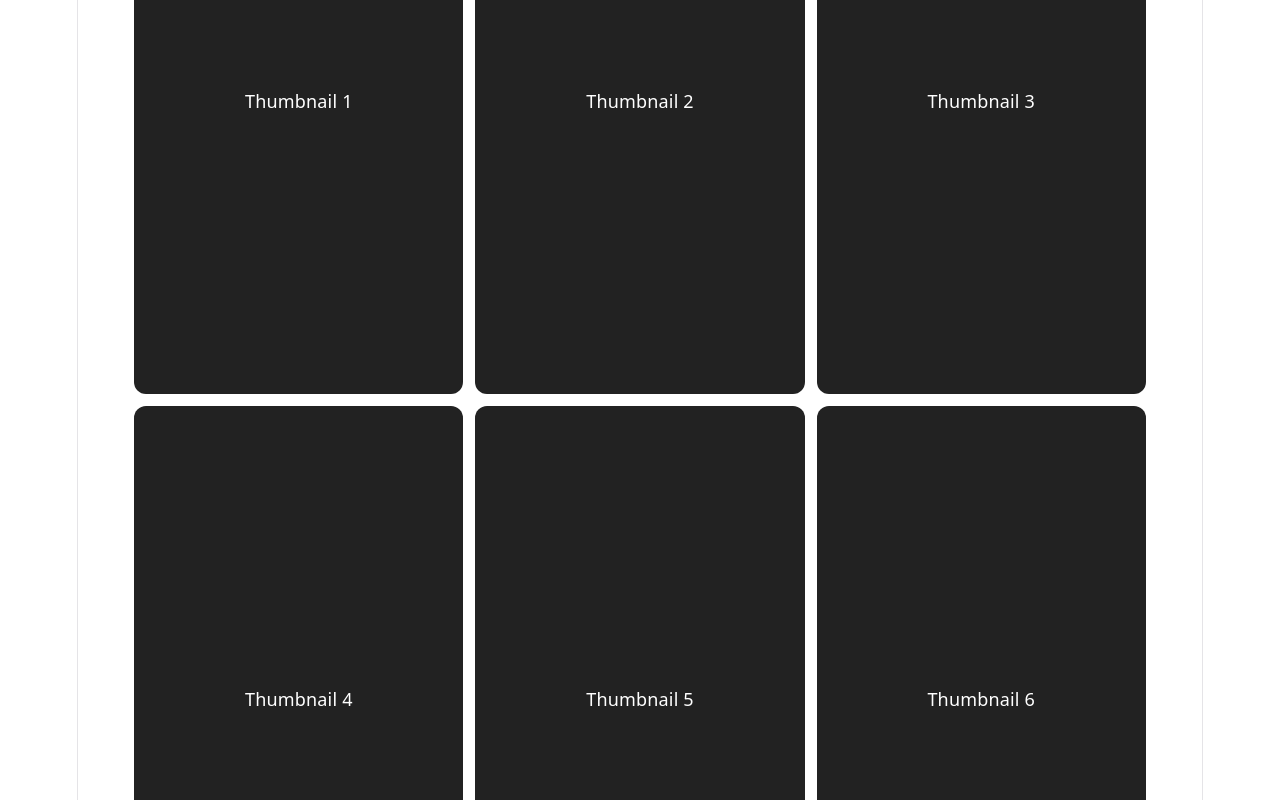
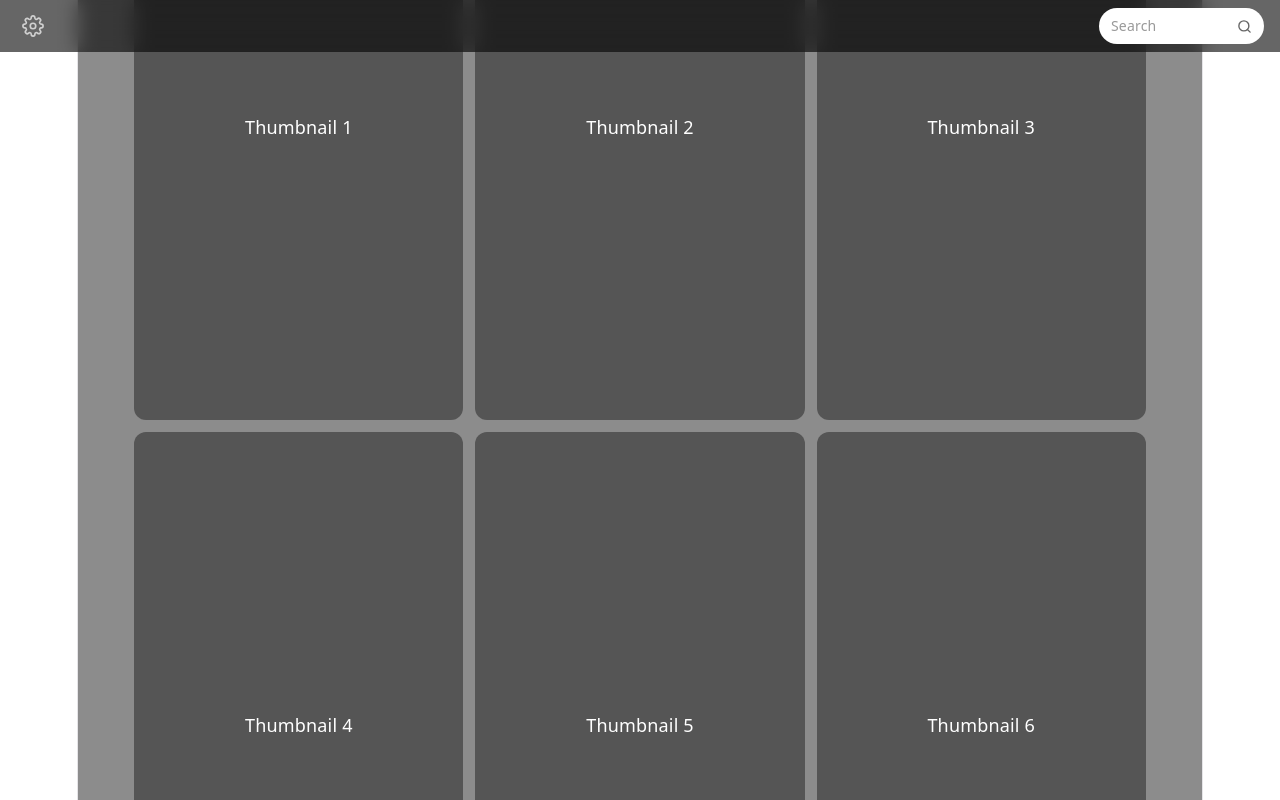
Before and after one commit to victorplbad/Medialogy-p2-gruppe-3, a React (Vite) app in the folder App/: page / in a window 1280 px wide. Built offline with nearby package versions, Linux system fonts and the light colour scheme.

Commit message:
fixed scrolling overlap
also added fun blur alpha to top bar

```diff
--- a/App/src/App.css
+++ b/App/src/App.css
@@ -1,43 +1,48 @@
 .app {
   height: 100vh;
   overflow: hidden;
+  position: relative;
 
   touch-action: pan-x;
 }
 
 .slider {
   transition: transform 0.6s ease;
+  position: relative;
+  z-index: 1;
 }
 
 .page {
   height: 100vh;
   width: 100%;
+  padding-top: 52px;
+  box-sizing: border-box;
 }
 
-/* 👇 THIS centers everything */
+
 .choice-page {
   display: flex;
   justify-content: center;
   align-items: center;
 }
 
-/* 👇 actual grid container */
+
 .grid {
   display: grid;
   grid-template-columns: repeat(3, 1fr);
   gap: 12px;
 
-  /* 👇 control size instead of stretching */
+  /*control size instead of stretching */
   width: 90%;
   max-width: 5000px;
 }
 
-/* 👇 portrait cards */
+
 .portrait {
   width: 100%;
-  aspect-ratio: 9 / 16; /* safe again now */
+  aspect-ratio: 9 / 16;
 
-  background: #222;
+  background: #555555; /*#222 looks good as well maybe with another background*/
   color: white;
   display: flex;
   align-items: center;
@@ -58,12 +63,12 @@
 }
 
 /* PAGE 2 */
-.detail-page {
+.video-page {
   display: flex;
   flex-direction: column;
   align-items: center;
   justify-content: center;
-  background: #111;
+  background: #222;
   color: white;
 }
 
--- a/App/src/App.tsx
+++ b/App/src/App.tsx
@@ -1,4 +1,5 @@
 import { useState, useRef } from "react";
+import TopBar from "./components/TopBar";
 import "./App.css";
 
 function App() {
@@ -21,7 +22,7 @@ function App() {
   // PC control - ScrollWheel
   const handleWheel = (e: React.WheelEvent) => {
     if (page === 1 && e.deltaY < -40) {
-      goToPage(0); // scroll up → go back
+      goToPage(0); // scroll up to go back
     }
   };
 
@@ -37,19 +38,27 @@ function App() {
     const deltaY = touchStartY.current - e.changedTouches[0].clientY;
 
     if (page === 1 && deltaY < -50) {
-      goToPage(0); // swipe down → go back
+      goToPage(0); // swipe down to go back
     }
 
     touchStartY.current = null;
   };
 
+  const styles = {
+    container: {
+      backgroundColor:"#8C8C8C",
+    },
+  }as const;
+
   return (
     <div
+      style={styles.container}
       className="app"
       onWheel={handleWheel}
       onTouchStart={handleTouchStart}
       onTouchEnd={handleTouchEnd}
     >
+      <TopBar/>
       <div
         className="slider"
         style={{ transform: `translateY(-${page * 100}vh)` }}
--- a/App/src/components/TopBar.css
+++ b/App/src/components/TopBar.css
@@ -1,11 +1,23 @@
 /* src/components/TopBar.css */
 .topbar {
+  /*ensures proper layering*/
+  position: fixed;
+  top: 0;
+  left: 0;
+  right: 0;
+
+  height: 52px;
+  padding: 0 16px;
+
   display: flex;
   align-items: center;
   justify-content: space-between;
-  background-color: #555555;
-  padding: 0 16px;
-  height: 52px;
+
+  backdrop-filter: blur(10px);
+  background: rgba(0, 0, 0, 0.6);
+  /* background-color: #555555; */
+  /*ensures proper layering*/
+  z-index: 9999;
 }
 
 .topbar__icon-btn {
```
